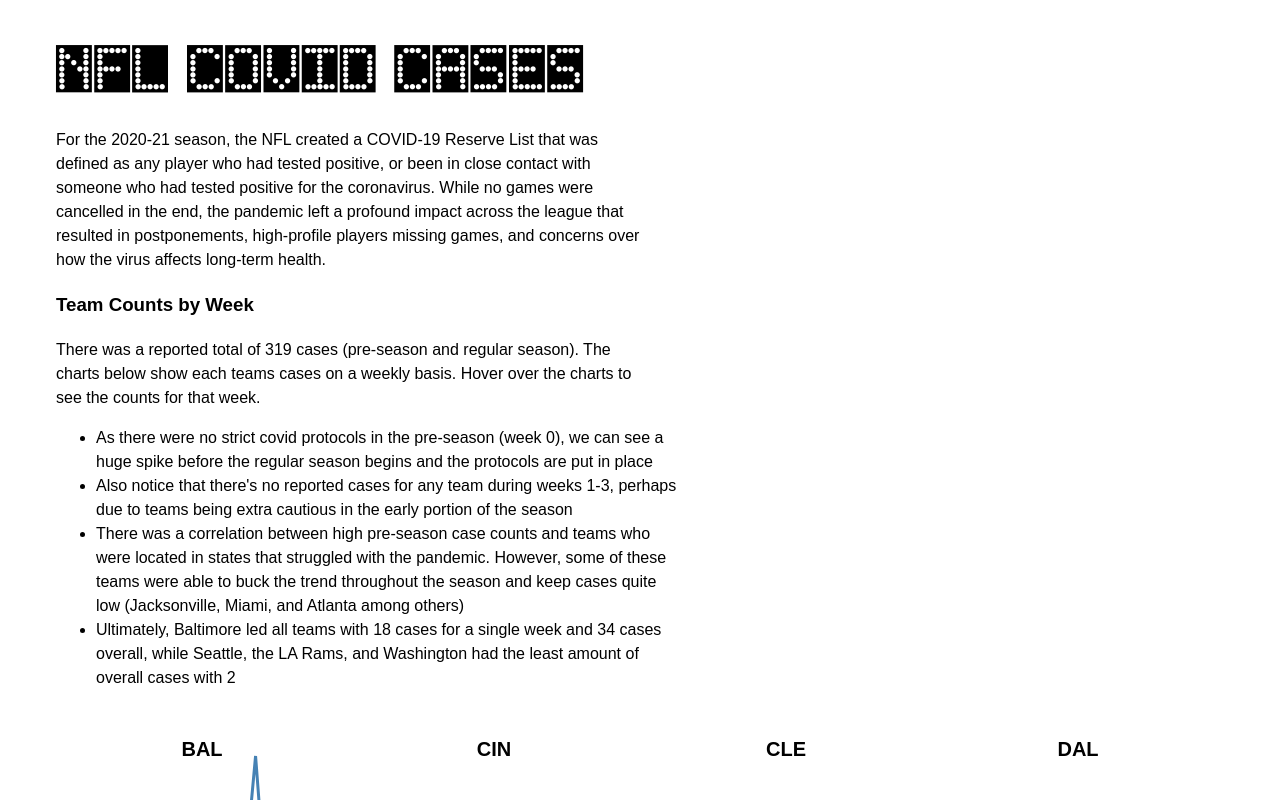
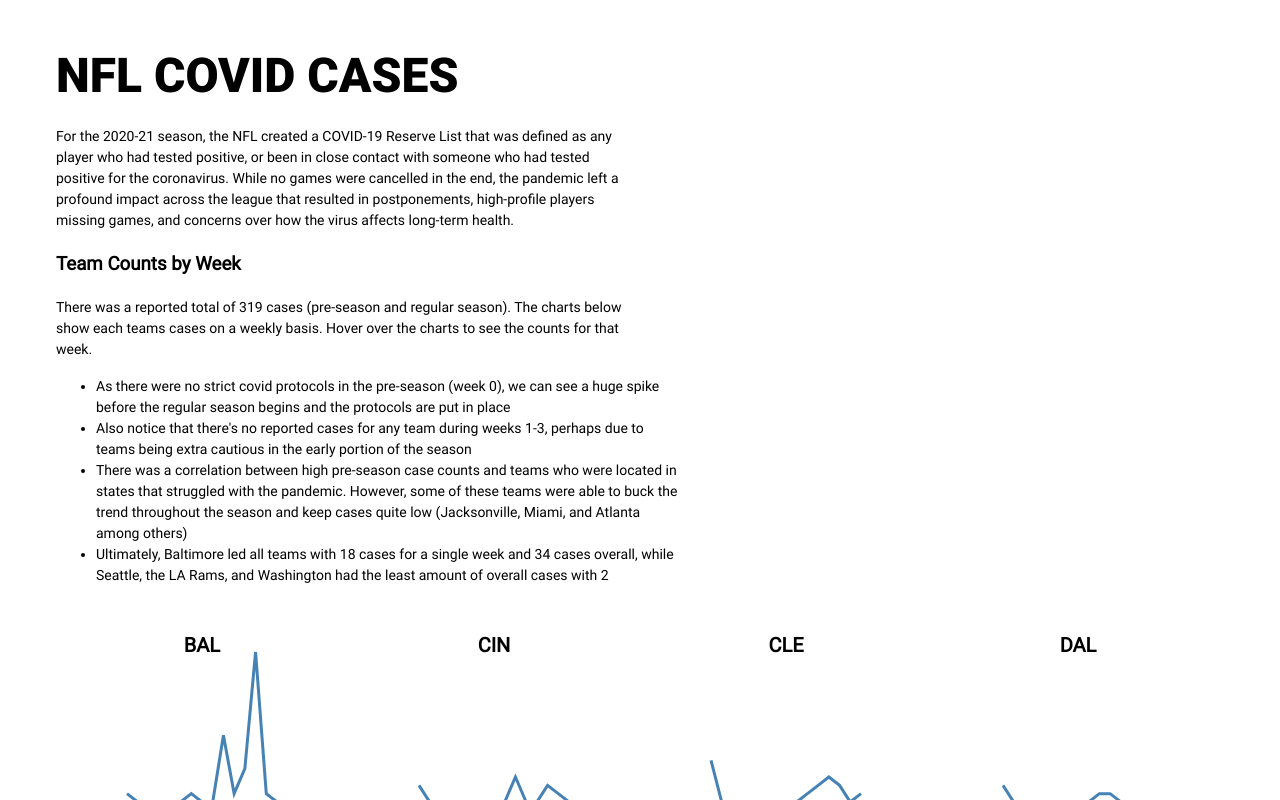
Before and after one commit to nicktahani/nfl-covid-cases, a React (Create React App) app: page / in a window 1280 px wide. Shown: the top 800 px of the page. Built offline with nearby package versions, Linux system fonts and the light colour scheme.

Commit message:
add rough lists by week

```diff
--- a/src/App.css
+++ b/src/App.css
@@ -13,3 +13,7 @@
 ul {
   max-width: 50%;
 }
+
+p, li {
+  font-size: 14px;
+}
--- a/src/components/FetchCovidData.js
+++ b/src/components/FetchCovidData.js
@@ -16,6 +16,7 @@
 
   return {
     ...d,
+    name: `${d.first} ${d.last}`,
     list: `${d.first} ${d.last} (${d.position}) -- ${weekNum}` //TODO: filter case list by week
   }
 }
--- a/src/components/Multiples.js
+++ b/src/components/Multiples.js
@@ -29,6 +29,8 @@
       teamData: getChartData(teamCounts)
     }
   }, [teamCounts])
+
+  // console.log(derived.teamData.map(({data}) => data.map(d => d[0])))
 
 
   if (!derived) return 'Loading'
--- a/src/components/PlayerList.js
+++ b/src/components/PlayerList.js
@@ -2,13 +2,49 @@
 
 import React from 'react'
 import '../css/PlayerList.css'
+import { nest } from 'd3-collection'
 
 export function PlayerList({ team, rawData }) {
 
+
+
+  const nested = nest()
+    .key(d => d.team_id)
+    .key(d => d.week)
+    .rollup(leaves => {
+      return {case_count: leaves.length, data: leaves}
+    })
+    .object(rawData)
+
+    // Object.values(nested)
+
+    // const dataArr = []
+    // for (let team in nest) {
+    //   const weekNums = Object.values(nest[team])
+    //   console.log(weekNums)
+    //   // console.log(weekNums.map(d => d.data.map(d => `${d.name}`)))
+    //   dataArr.push({team: team, cases: weekNums})
+    // }
+    // return dataArr
+
+    const test = Object.entries(nested).filter(teams => teams[0] === team).map(d => d[1])
+    // console.log(test)
+
+    console.log(Object.entries(nested).map(d => Object.values(d[1])))
+
   return (
-    <div className='cases-list'>
-      {rawData.filter(d => d.team_id === team).map((d, i) => (
-        <div key={i}>{d.list}</div>
+    <div>
+      {Object.entries(nested).filter(teams => teams[0] === team).map((d, i) => (
+        <div key={i}>
+          <h3>{`Week ${Object.keys(d[1])}`}</h3>
+          <ul>
+            {Object.values(d[1]).map(({data}) => (
+              <li>
+                {data.map(d => d.name).join(' ')}
+              </li>
+            ))}
+          </ul>
+        </div>
       ))}
     </div>
   )
--- a/src/index.css
+++ b/src/index.css
@@ -1,16 +1,20 @@
 @font-face {
-  font-family: "DjbUpOnTheScoreboard-2qX8";
-  src: local("DjbUpOnTheScoreboard-2qX8"), url("./fonts/DjbUpOnTheScoreboard-2qX8.ttf") format("truetype");
-  font-weight: normal;
+  font-family: "Roboto-Regular";
+  src: local("Roboto-Regular"), url("./fonts/Roboto-Regular.ttf") format("truetype");
+}
+
+@font-face {
+  font-family: "Roboto-Black";
+  src: local("Roboto-Black"), url("./fonts/Roboto-Black.ttf") format("truetype");
 }
 
 body {
   margin: 0;
-  font-family: sans-serif;
+  font-family: Roboto-Regular, sans-serif;
   overflow-x: hidden;
 }
 
 .header {
-  font-family: DjbUpOnTheScoreboard-2qX8;
+  font-family: Roboto-Black;
   font-size: 3em;
 }
```
Also changed, not shown: src/fonts/Roboto-Black.ttf (added), src/fonts/Roboto-Regular.ttf (added).
